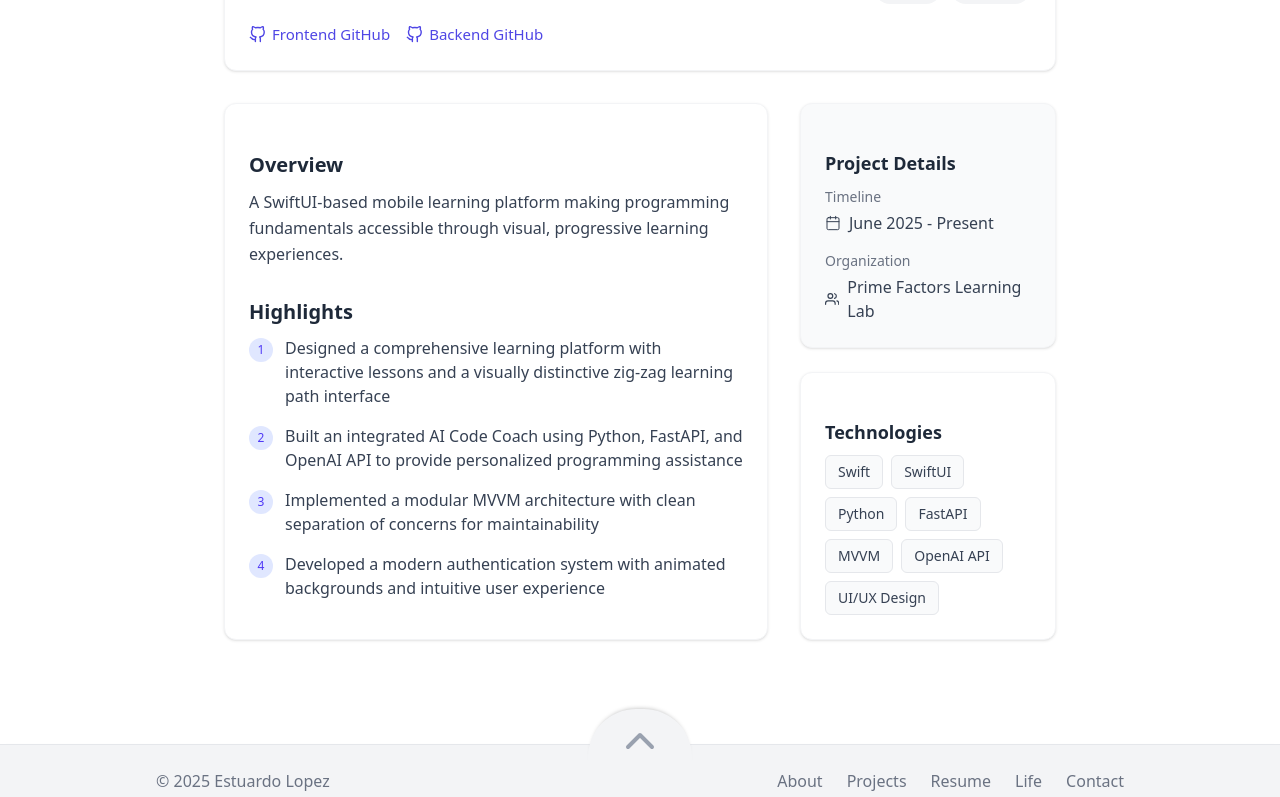
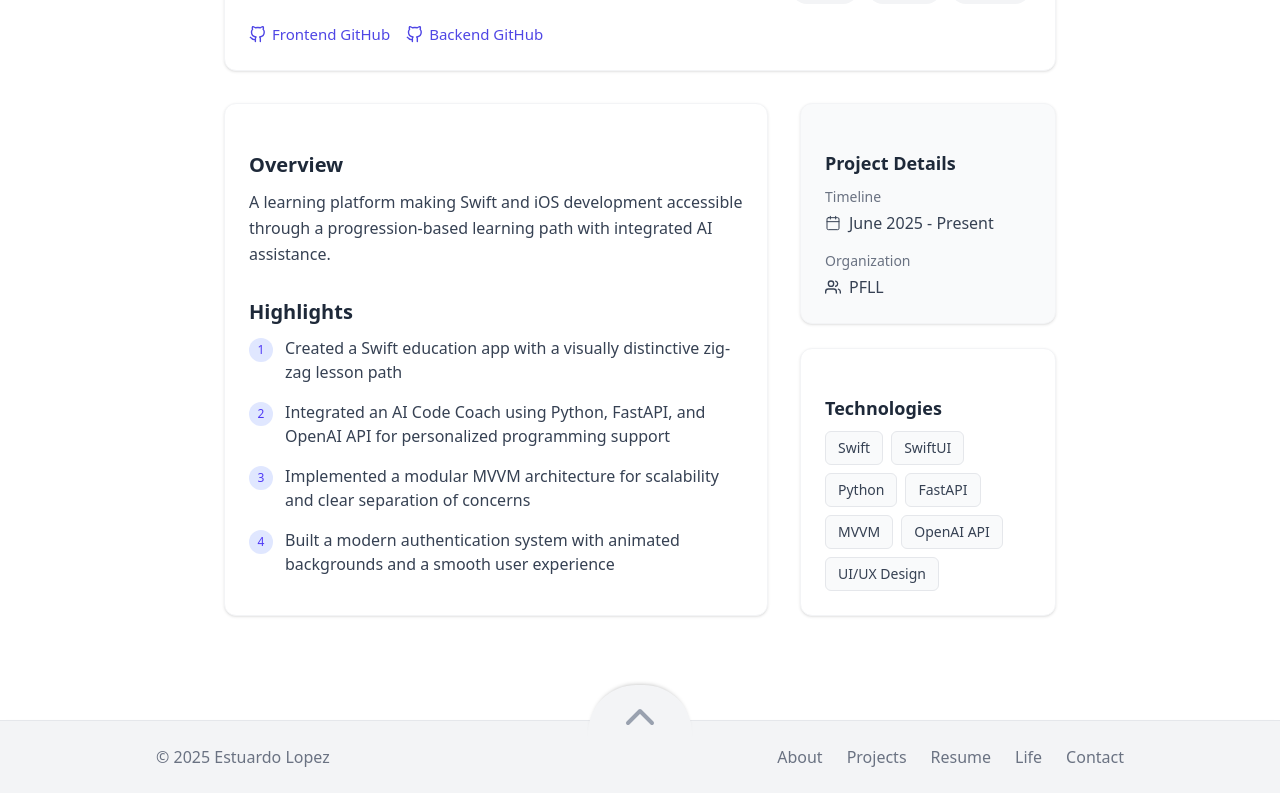
Before and after one commit to estulpz202/personal-website, a Next.js app: page /projects/gcode-academy in a window 1280 px wide. Shown: the part 482-1279 px from the top of the page. Built offline with nearby package versions, Linux system fonts and the light colour scheme.

Commit message:
Refine Gcode Academy project details: Update description, highlights, and categories for clarity and accuracy.

```diff
--- a/src/components/projects/projectsData.ts
+++ b/src/components/projects/projectsData.ts
@@ -37,17 +37,17 @@ export const projects: Project[] = [
     title: 'Gcode Academy',
     subtitle: 'Educational iOS App',
     description:
-      'A SwiftUI-based mobile learning platform making programming fundamentals accessible through visual, progressive learning experiences.',
+      'A learning platform making Swift and iOS development accessible through a progression-based learning path with integrated AI assistance.',
     imageUrl: '/images/projects/gcode_academy.jpg',
     bannerImageUrl: '/images/projects/gcode_acad_banner.jpg',
     centerImage: true,
-    category: ['mobile', 'fullstack'],
+    category: ['mobile', 'ai', 'fullstack'],
     tech: ['Swift', 'SwiftUI', 'Python', 'FastAPI', 'MVVM', 'OpenAI API', 'UI/UX Design'],
     highlights: [
-      'Designed a comprehensive learning platform with interactive lessons and a visually distinctive zig-zag learning path interface',
-      'Built an integrated AI Code Coach using Python, FastAPI, and OpenAI API to provide personalized programming assistance',
-      'Implemented a modular MVVM architecture with clean separation of concerns for maintainability',
-      'Developed a modern authentication system with animated backgrounds and intuitive user experience',
+      'Created a Swift education app with a visually distinctive zig-zag lesson path',
+      'Integrated an AI Code Coach using Python, FastAPI, and OpenAI API for personalized programming support',
+      'Implemented a modular MVVM architecture for scalability and clear separation of concerns',
+      'Built a modern authentication system with animated backgrounds and a smooth user experience',
     ],
     links: [
       { label: 'Frontend GitHub', url: 'https://github.com/pflc3/gcode-academy', icon: 'github' },
@@ -59,7 +59,7 @@ export const projects: Project[] = [
     ],
     timeline: 'June 2025 - Present',
     shortTimeline: 'Jun 2025 - Present',
-    organization: 'Prime Factors Learning Lab',
+    organization: 'PFLL',
   },
   {
     slug: 'hive',
```
